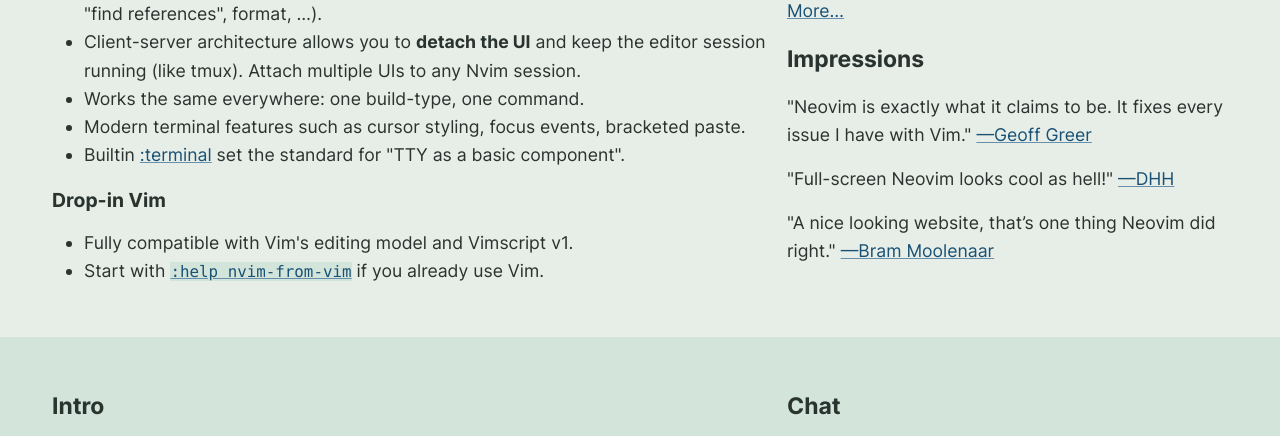
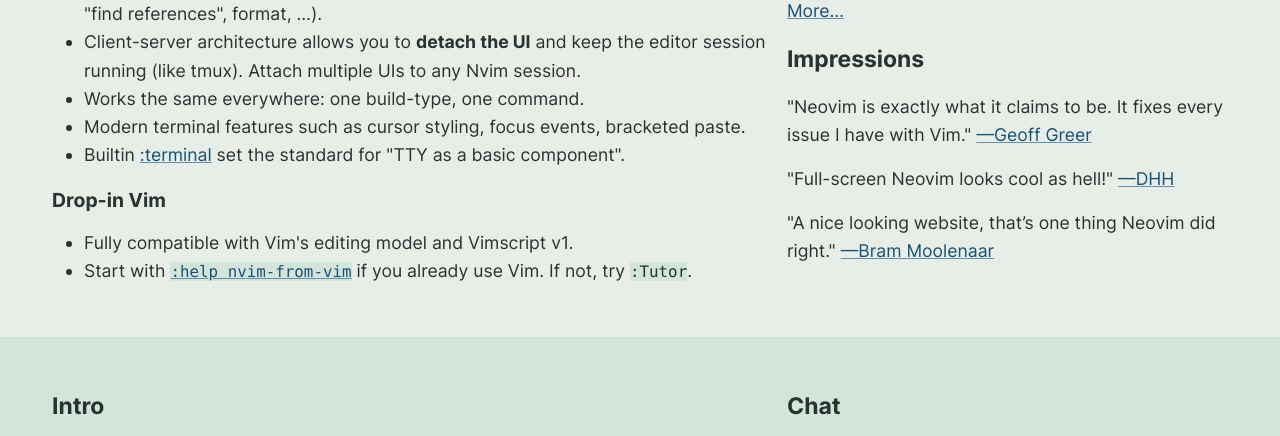
Before and after one commit to neovim/neovim.github.io, a Jekyll site: the page built from index.html, in a window 1280 px wide and 900 px high, scrolled down 830 px, cut to the strip 0-436 px from the top of the window. Built offline with Jekyll 4.4.1, drawn with Linux system fonts in a browser that asks for light colours; comment, search, counter and statistics services are not loaded.

Commit message:
index: mention :Tutor #359

```diff
--- a/index.html
+++ b/index.html
@@ -72,7 +72,7 @@
         <li>
           Start with
           <a href="/doc/user/nvim.html#nvim-from-vim"><code>:help nvim-from-vim</code></a>
-          if you already use Vim.
+          if you already use Vim. If not, try <code>:Tutor</code>.
         </li>
       </ul>
 
```
